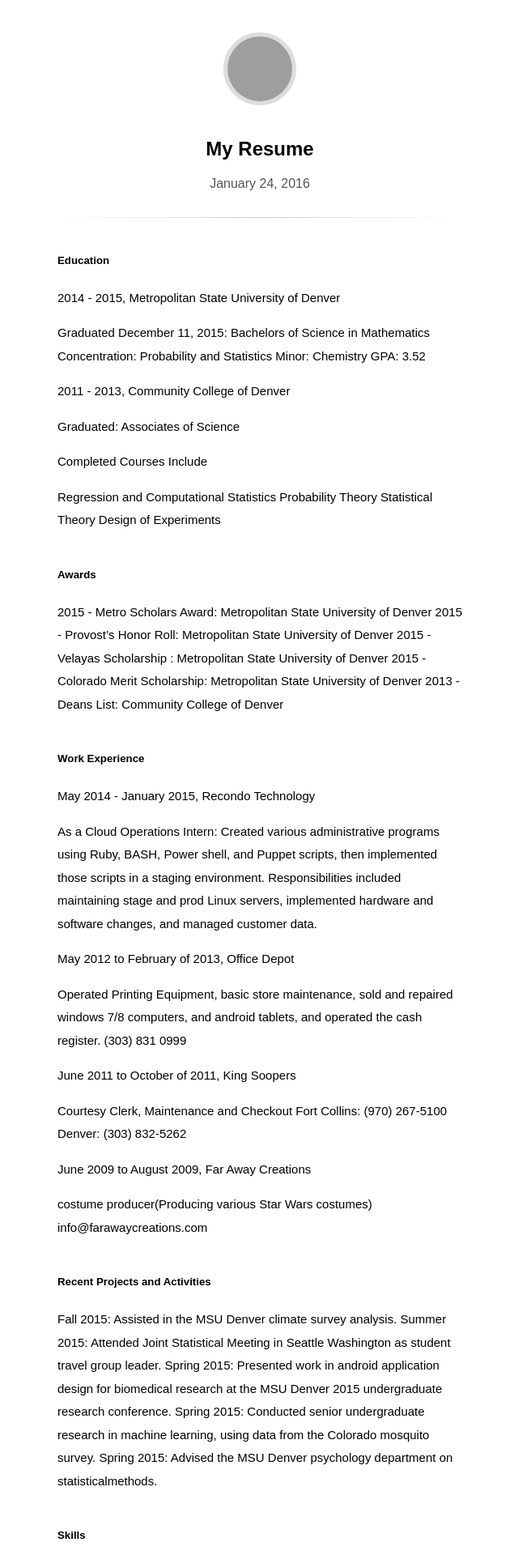
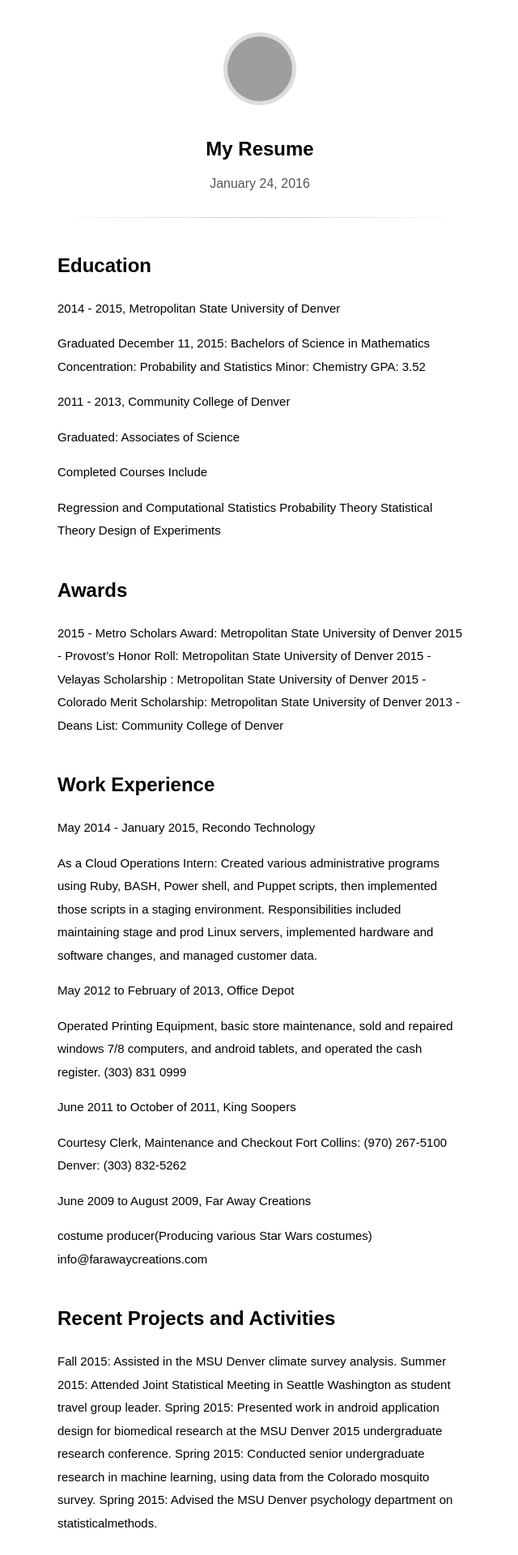
Before and after one commit to rmFlynn/rmflynn.github.io, a Jekyll site: the page built from _posts/2016-01-24-My-Resume.md, in a window 1280 px wide. Shown: the top 1920 px of the page at 81% size, without its empty margins (319-959 px from the left). Built offline with Jekyll 4.4.1, drawn with Linux system fonts in a browser that asks for light colours; some web fonts are replaced; grey boxes are pictures that could not be loaded.

```diff
--- a/_posts/2016-01-24-My-Resume.md
+++ b/_posts/2016-01-24-My-Resume.md
@@ -7,7 +7,7 @@ updated: 2016-01-24 15:56
 
 
 
-##### Education
+## Education
 
 
  2014 - 2015, Metropolitan State University of Denver
@@ -35,7 +35,7 @@ Design of Experiments
 
 
 
-##### Awards
+## Awards
 
 
 2015 - Metro Scholars Award: Metropolitan State University of Denver
@@ -48,7 +48,7 @@ Design of Experiments
 
 
 
-##### Work Experience
+## Work Experience
 
 
 May 2014 - January 2015, Recondo Technology
@@ -74,7 +74,7 @@ info@farawaycreations.com
 
 
 
-##### Recent Projects and Activities
+## Recent Projects and Activities
 
 
 Fall 2015: Assisted in the MSU Denver climate survey analysis.
@@ -86,7 +86,7 @@ Spring 2015: Advised the MSU Denver psychology department on statisticalmethods.
 
 
 
-##### Skills
+## Skills
 
 
 
@@ -137,7 +137,7 @@ AWS
 
 
 
-##### References
+## References
 
 
 References available upon request.
```
